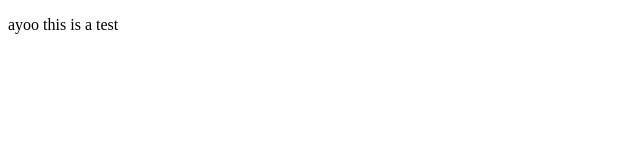
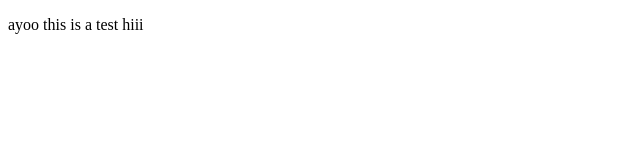
Before and after one commit to thikfs/sdtp2026, a plain HTML site: page index.html in a window 1280 px wide. Shown: the full height of the page, 0-640 px from the left. Drawn offline with Linux system fonts and the light colour scheme.

Commit message:
Update test message in index.html

```diff
--- a/index.html
+++ b/index.html
@@ -1,4 +1,4 @@
 <!DOCTYPE html>
 <html>
-  <p> ayoo this is a test</p>
+  <p> ayoo this is a test hiii</p>
 </html>
```
